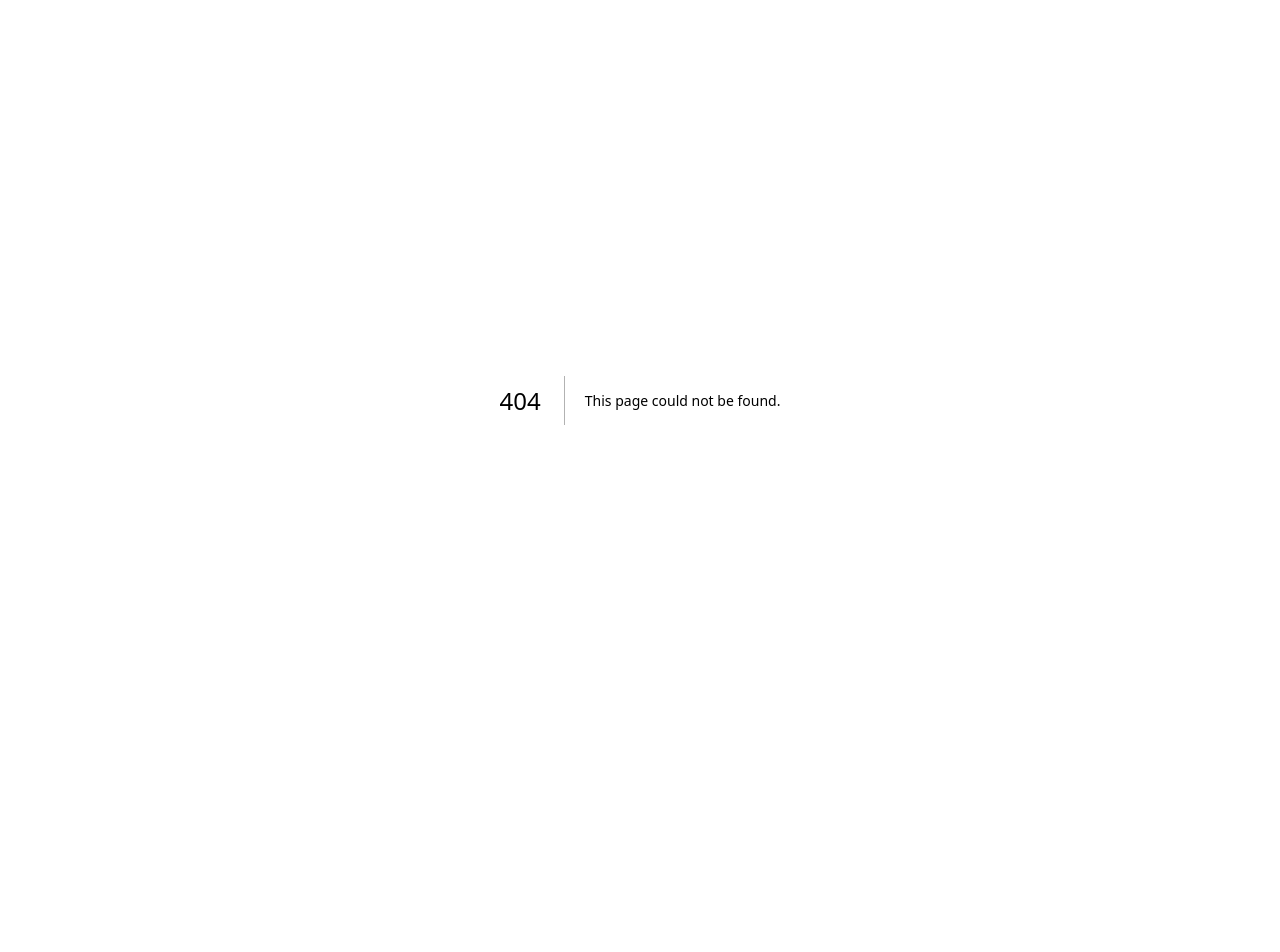
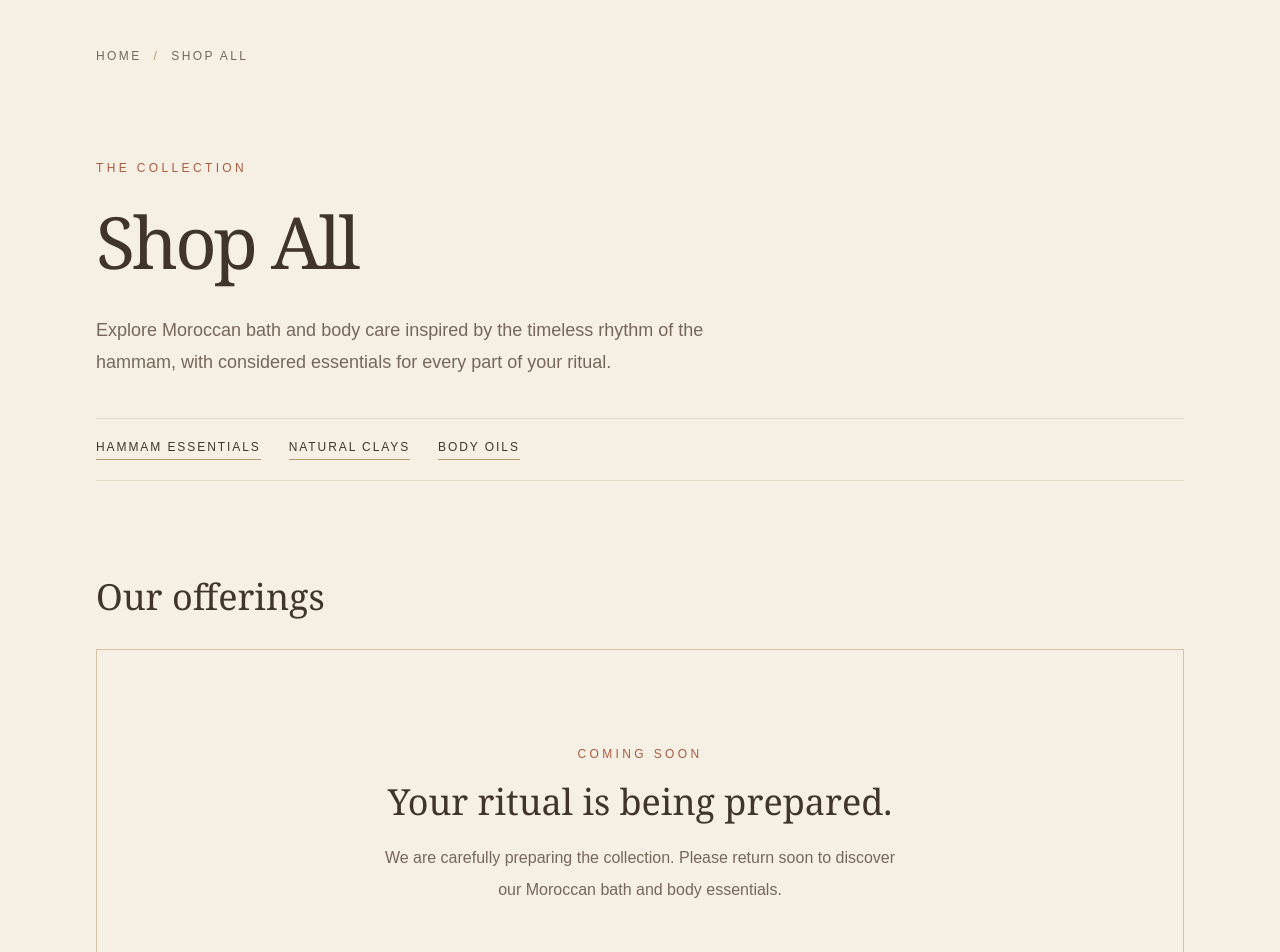
Before and after one commit to na000071/MoroccanKenz, a Next.js app in the folder moroccan-kenz/: page /shop in a window 1280 px wide. Before the commit this address had no page. Shown: the top 952 px of the page. Before the commit the page ends 800 px from the top, so only its background shows below. Built offline with nearby package versions, Linux system fonts and the light colour scheme.

Commit message:
Create shop page and product card

```diff
--- /dev/null
+++ b/moroccan-kenz/src/app/shop/page.tsx
@@ -0,0 +1,93 @@
+import Link from "next/link";
+
+import ProductCard from "@/components/ProductCard";
+import { products } from "@/data/products";
+
+const categories = [
+  { label: "Hammam Essentials", href: "/shop/hammam-essentials" },
+  { label: "Natural Clays", href: "/shop/natural-clays" },
+  { label: "Body Oils", href: "/shop/body-oils" },
+];
+
+export default function ShopPage() {
+  const availableProducts = products.filter((product) => product.available);
+
+  return (
+    <main className="min-h-screen bg-[#f5efe4] px-6 py-8 text-[#40352b] sm:px-10 sm:py-12 lg:px-24">
+      <nav
+        aria-label="Breadcrumb"
+        className="mx-auto max-w-6xl text-xs uppercase tracking-[0.2em] text-[#75685a]"
+      >
+        <Link className="transition-colors hover:text-[#b49a6a]" href="/">
+          Home
+        </Link>
+        <span aria-hidden="true" className="mx-3 text-[#b49a6a]">
+          /
+        </span>
+        <span aria-current="page">Shop All</span>
+      </nav>
+
+      <section className="mx-auto max-w-6xl py-16 sm:py-24">
+        <p className="mb-5 text-xs uppercase tracking-[0.28em] text-[#a75d43]">
+          The collection
+        </p>
+        <h1 className="max-w-3xl font-serif text-5xl font-normal leading-tight tracking-[-0.04em] sm:text-7xl">
+          Shop All
+        </h1>
+        <p className="mt-7 max-w-2xl text-base leading-8 text-[#75685a] sm:text-lg">
+          Explore Moroccan bath and body care inspired by the timeless rhythm
+          of the hammam, with considered essentials for every part of your
+          ritual.
+        </p>
+
+        <nav
+          aria-label="Shop categories"
+          className="mt-10 flex flex-wrap gap-x-7 gap-y-4 border-y border-[#e4daca] py-5"
+        >
+          {categories.map((category) => (
+            <Link
+              key={category.href}
+              className="border-b border-[#b49a6a] pb-1 text-xs uppercase tracking-[0.16em] transition-colors hover:text-[#b49a6a]"
+              href={category.href}
+            >
+              {category.label}
+            </Link>
+          ))}
+        </nav>
+      </section>
+
+      <section
+        aria-labelledby="shop-products-heading"
+        className="mx-auto max-w-6xl pb-20 sm:pb-28"
+      >
+        <h2
+          id="shop-products-heading"
+          className="mb-8 font-serif text-3xl font-normal sm:text-4xl"
+        >
+          Our offerings
+        </h2>
+
+        {availableProducts.length > 0 ? (
+          <div className="grid grid-cols-1 gap-6 sm:grid-cols-2 lg:grid-cols-3">
+            {availableProducts.map((product) => (
+              <ProductCard key={product.id} product={product} />
+            ))}
+          </div>
+        ) : (
+          <div className="border border-[#b49a6a]/50 px-8 py-16 text-center sm:px-14 sm:py-24">
+            <p className="mb-5 text-xs uppercase tracking-[0.28em] text-[#a75d43]">
+              Coming soon
+            </p>
+            <h3 className="font-serif text-3xl font-normal sm:text-4xl">
+              Your ritual is being prepared.
+            </h3>
+            <p className="mx-auto mt-5 max-w-lg text-base leading-8 text-[#75685a]">
+              We are carefully preparing the collection. Please return soon to
+              discover our Moroccan bath and body essentials.
+            </p>
+          </div>
+        )}
+      </section>
+    </main>
+  );
+}
--- /dev/null
+++ b/moroccan-kenz/src/components/ProductCard.tsx
@@ -0,0 +1,57 @@
+import Image from "next/image";
+
+import type { Product } from "@/data/products";
+
+type ProductCardProps = {
+  product: Product;
+};
+
+const categoryLabels: Record<Product["category"], string> = {
+  "hammam-essentials": "Hammam Essentials",
+  "natural-clays": "Natural Clays",
+  "body-oils": "Body Oils",
+};
+
+export default function ProductCard({ product }: ProductCardProps) {
+  return (
+    <article className="flex min-w-0 flex-col border border-[#b49a6a]/45 bg-[#f5efe4]">
+      <div className="relative aspect-[4/3] overflow-hidden bg-[#e6dac9]">
+        {product.image ? (
+          <Image
+            src={product.image}
+            alt={product.name}
+            fill
+            className="object-cover"
+            sizes="(max-width: 640px) 100vw, (max-width: 1024px) 50vw, 33vw"
+          />
+        ) : (
+          <div
+            className="flex h-full items-center justify-center bg-[radial-gradient(circle_at_50%_35%,rgba(180,154,106,0.28)_0_18%,transparent_19%),linear-gradient(145deg,#eee5d8_0%,#d1c0a8_100%)]"
+            role="img"
+            aria-label={`${product.name} image placeholder`}
+          >
+            <span className="text-xs uppercase tracking-[0.2em] text-[#75685a]">
+              Moroccan Kenz
+            </span>
+          </div>
+        )}
+      </div>
+
+      <div className="flex flex-1 flex-col gap-4 p-5">
+        {product.category && (
+          <p className="m-0 text-[0.65rem] uppercase tracking-[0.2em] text-[#a75d43]">
+            {categoryLabels[product.category]}
+          </p>
+        )}
+        <h2 className="m-0 font-serif text-2xl font-normal leading-tight text-[#40352b]">
+          {product.name}
+        </h2>
+        {product.price !== undefined && (
+          <p className="m-0 text-sm text-[#75685a]" aria-label={`Price ${product.price.toFixed(2)}`}>
+            {product.price.toFixed(2)}
+          </p>
+        )}
+      </div>
+    </article>
+  );
+}
```
